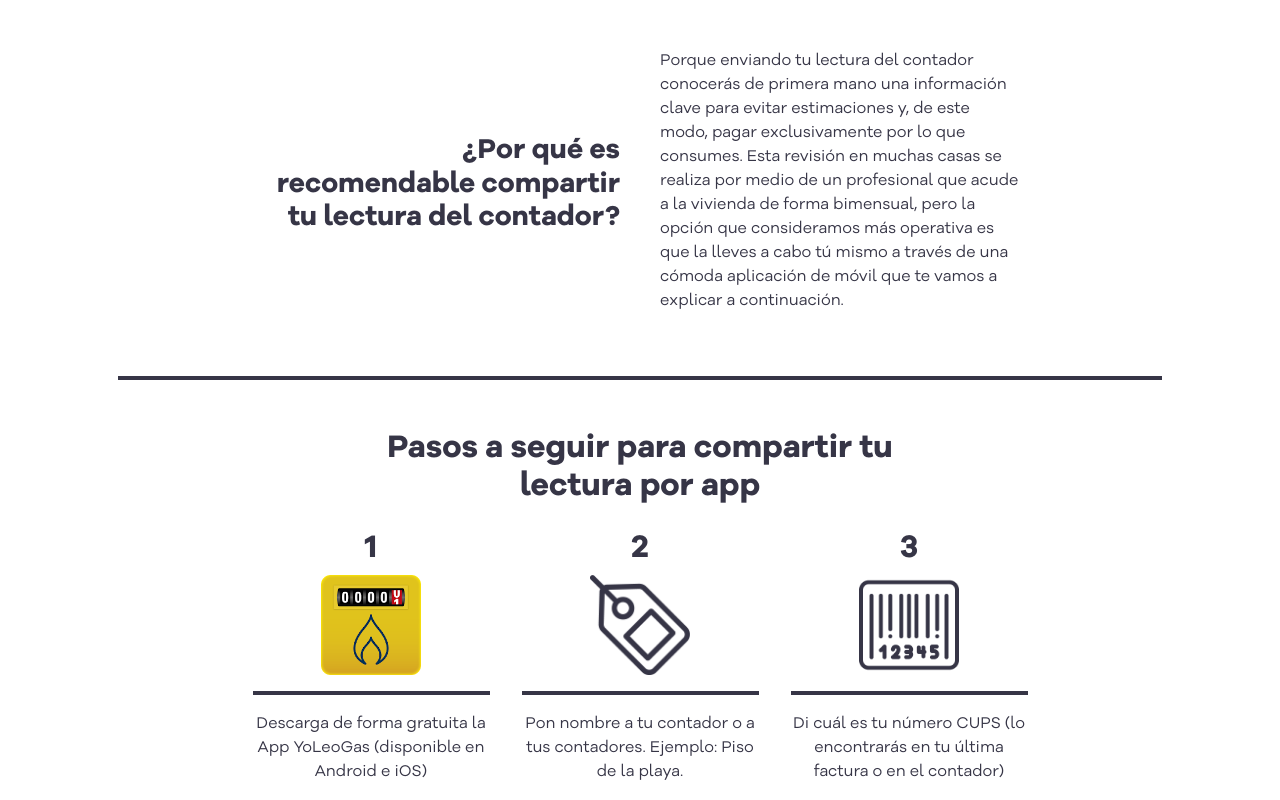
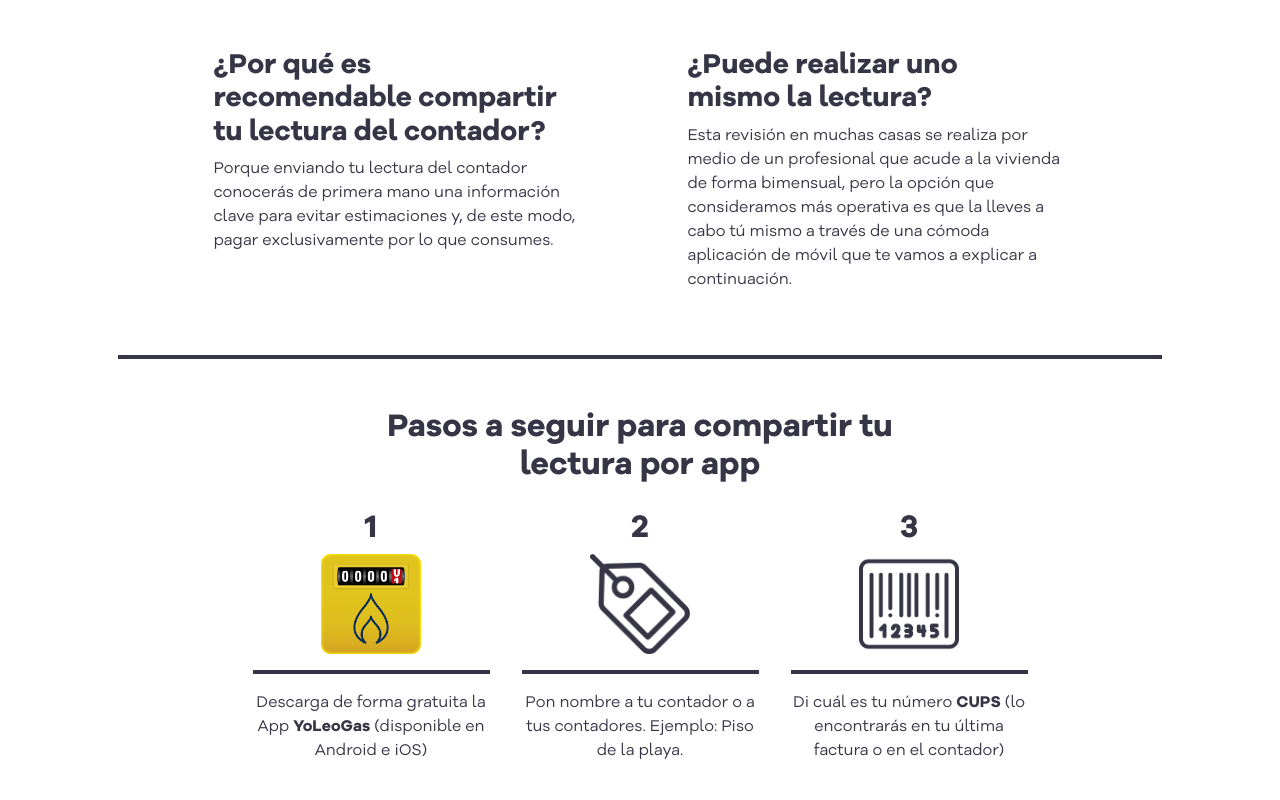
Before and after one commit to danielvazquezguerra/yoleogas, a React (Create React App) app: page / in a window 1280 px wide. Shown: the part 660-1460 px from the top of the page. Built offline with nearby package versions, Linux system fonts and the light colour scheme.

Commit message:
formato texto

```diff
--- a/colors.scss
+++ b/colors.scss
@@ -1,3 +1,8 @@
+
+
+
+
+
 $blue-jeans: #00a8ffff;
 $blue-crayola: #0075ffff;
 $raisin-black: #363546ff;
--- a/src/components/Info/Info.jsx
+++ b/src/components/Info/Info.jsx
@@ -25,15 +25,25 @@ const Info = () => {
 
                 </div>
 
-                <div className="Recomendable d-flex w-100 justify-content-center align-items-center p-5">
+                <div className="Recomendable d-flex w-100 justify-content-around align-items-start p-5">
 
-                    <h3>¿Por qué es recomendable compartir tu lectura del contador?</h3>
+                    <div>
 
-                    <p>
-                        Porque enviando tu lectura del contador conocerás de primera mano una información clave para evitar estimaciones y, de este modo, pagar exclusivamente por lo que consumes.
+                        <h3>¿Por qué es recomendable compartir tu lectura del contador?</h3>
 
-                        Esta revisión en muchas casas se realiza por medio de un profesional que acude a la vivienda de forma bimensual, pero la opción que consideramos más operativa es que la lleves a cabo tú mismo a través de una cómoda aplicación de móvil que te vamos a explicar a continuación.
-                    </p>
+                        <p>
+                            Porque enviando tu lectura del contador conocerás de primera mano una información clave para evitar estimaciones y, de este modo, pagar exclusivamente por lo que consumes.<br/>
+                        </p>
+
+                    </div>
+
+
+                    <div>
+                        <h3>¿Puede realizar uno mismo la lectura?</h3>
+                        <p>Esta revisión en muchas casas se realiza por medio de un profesional que acude a la vivienda de forma bimensual, pero la opción que consideramos más operativa es que la lleves a cabo tú mismo a través de una cómoda aplicación de móvil que te vamos a explicar a continuación.</p>
+
+                    </div>
+
 
                 </div>
 
@@ -50,7 +60,7 @@ const Info = () => {
                             <img src="/img/yo-leo-gas.webp" alt="yo-leo-gas-icono" />
 
                             <p>
-                                Descarga de forma gratuita la App YoLeoGas (disponible en Android e iOS)
+                                Descarga de forma gratuita la App <span>YoLeoGas</span> (disponible en Android e iOS)
                             </p>
 
                         </div>
@@ -74,7 +84,7 @@ const Info = () => {
                             <img src="/img/numero-cups.png" alt="yo-leo-gas-icono" />
 
                             <p>
-                                Di cuál es tu número CUPS (lo encontrarás en tu última factura o en el contador)
+                                Di cuál es tu número <span>CUPS</span>  (lo encontrarás en tu última factura o en el contador)
                             </p>
 
                         </div>
@@ -98,7 +108,7 @@ const Info = () => {
                             <img src="/img/tomar-foto-contador.png" alt="yo-leo-gas-icono" />
 
                             <p>
-                            Haz una foto a tu contador. Verás que aparece un rectángulo naranja entre el que deberás colocar los dígitos.
+                            <span>Haz una foto a tu contador.</span> Verás que aparece un rectángulo naranja entre el que deberás colocar los dígitos.
 
                             </p>
 
--- a/src/components/Info/Info.scss
+++ b/src/components/Info/Info.scss
@@ -42,18 +42,22 @@
 
     border-top: 4px solid $raisin-black ;
 
+    div {
+        width: 40%;
+    }
+
     h3 {
-        width: 40%;
+        width: 100%;
         font-family: 'GalanoBold', sans-serif;
-        text-align: right;
+        text-align: left;
         padding-right: 20px;
 
     }
 
     p {
-        width: 40%;
+        width: 100%;
         text-align: left;
-        padding-left: 20px;
+        // padding-left: 20px;
     }
 }
 
@@ -88,12 +92,15 @@
     }
 
     p {
-
         font-family: 'GalanoNormal', sans-serif;
         border-top: 4px solid $raisin-black;
         margin-top: 1em;
         padding-top: 1em;
         font-size: 1em;
+    }
+
+    span {
+        font-family: 'GalanoBold', sans-serif;
 
     }
 
```
